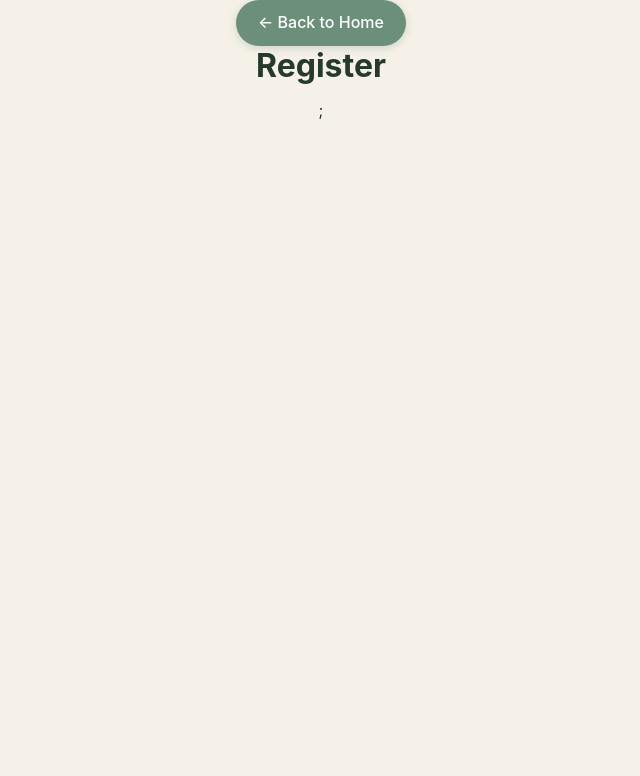
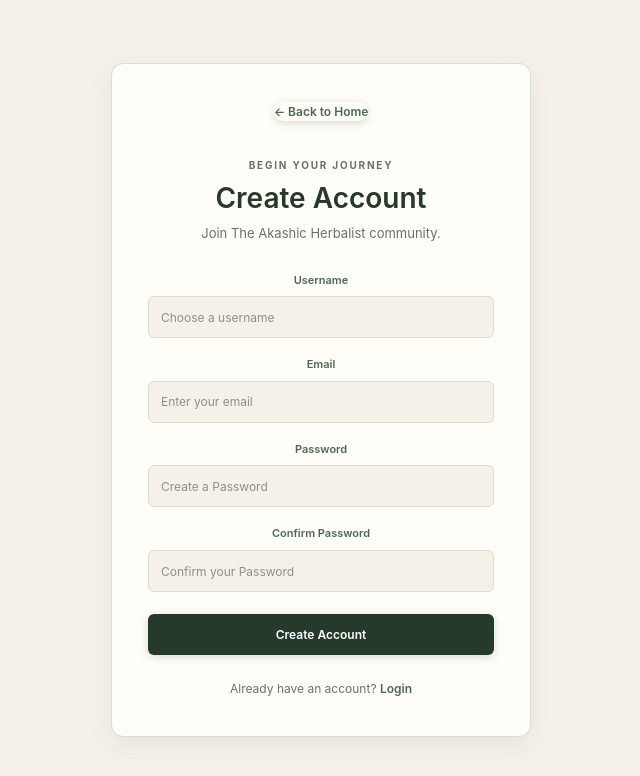
Before and after one commit to Onayah369/TheAkashicHerbalist_FRONTEND, a React (Vite) app: page /register in a window 1280 px wide. Shown: the top 776 px of the page, without its empty margins (319-959 px from the left). Built offline with nearby package versions, Linux system fonts and the light colour scheme.

Commit message:
Build functional user registration

```diff
--- a/src/pages/Register.jsx
+++ b/src/pages/Register.jsx
@@ -1,16 +1,150 @@
-import { useNavigate } from "react-router-dom";
-
-
-
+import { useState } from "react";
+import { Link, useNavigate } from "react-router-dom";
 
 function Register() {
     const navigate = useNavigate();
+
+    const [username, setUsername] = useState("");
+    const [email, setEmail] = useState("");
+    const [password, setPassword] = useState("");
+    const [confirmPassword, setConfirmPassword] = useState("");
+    const [error, setError] = useState("");
+    const [success, setSuccess] = useState("");
+    const [loading, setLoading] = useState(false);
+
+    const handleSubmit = async (event) => {
+        event.preventDefault();
+
+        setError("");
+        setSuccess("");
+
+        if (password !== confirmPassword) {
+            setError("Passwords do not match");
+            return;
+        }
+
+        setLoading(true);
+
+        try {
+            const response = await fetch(
+                "http://localhost:8888/api/auth/register",
+                {
+                    method: "POST",
+                    headers: {
+                        "Content-Type": "application/json",
+                    },
+                    body: JSON.stringify({
+                        username,
+                        email,
+                        password,
+                    }),
+                }
+            );
+
+            const data = await response.json();
+
+            if (!response.ok) {
+                throw new Error(data.message || "Registration failed");
+            }
+
+            setSuccess("Account created successfully!");
+
+            setTimeout(() => {
+                navigate("/login");
+            },  1000);
+        } catch (err) {
+            setError(error.message);
+        } finally {
+            setLoading(false);
+        }
+    };
+
     return (
-        <main>
-            <button onClick={() => navigate("/")}>
-                ← Back to Home
-            </button>
-            <h1>Register</h1>;
+        <main className="auth-page">
+            <section className="auth-card">
+                <button
+                    type="button"
+                    className="back-button"
+                    onClick={() => navigate("/")}>
+                    ← Back to Home
+                </button>
+
+                <div className="auth-heading">
+                    <p className="auth-eyebrow">BEGIN YOUR JOURNEY</p>
+                    <h1>Create Account</h1>
+                    <p>Join The Akashic Herbalist community.</p>
+                </div>
+
+                <form className="auth-form" onSubmit={handleSubmit}>
+                    <div className="form-group">
+                        <label htmlFor="username">Username</label>
+                        <input
+                            id="username"
+                            type="text"
+                            autoComplete="username"
+                            value={username}
+                            onChange={(event) => setUsername(event.target.value)}
+                            placeholder="Choose a username"
+                            required
+                        />
+                    </div>
+                    <div className="form-group">
+                        <label htmlFor="email">Email</label>
+                        <input
+                            id="email"
+                            type="email"
+                            autoComplete="email"
+                            value={email}
+                            onChange={(event) => setEmail(event.target.value)}
+                            placeholder="Enter your email"
+                            required
+                        />
+                    </div>
+                    <div className="form-group">
+                        <label htmlFor="password">Password</label>
+                        <input
+                            id="password"
+                            type="password"
+                            autoComplete="new-password"
+                            value={password}
+                            onChange={(event) => setPassword(event.target.value)}
+                            placeholder="Create a Password"
+                            required
+                        />
+                    </div>
+                    <div className="form-group">
+                        <label htmlFor="confirmPassword">Confirm Password</label>
+                        <input
+                            id="confirmPassword"
+                            type="password"
+                            autoComplete="new-password"
+                            value={confirmPassword}
+                            onChange={(event) => setConfirmPassword(event.target.value)}
+                            placeholder="Confirm your Password"
+                            required
+                        />
+                    </div>
+
+                    {error && <p className="auth-error">{error}</p>}
+
+                    {success && (
+                        <p className="auth-success">{success}</p>
+                    )}
+
+                    <button
+                        type="submit"
+                        className="auth-submit"
+                        disabled={loading}
+                    >
+                        {loading ? "Create Account..." : "Create Account"}
+                    </button>
+                </form>
+
+                <p className="auth-switch">
+                    Already have an account?{" "}
+                    <Link to="/login">Login</Link>
+                </p>
+            </section>
         </main>
     );
 }
--- a/src/styles.css
+++ b/src/styles.css
@@ -642,6 +642,13 @@
     line-height: 1.4;
 }
 
+.auth-success {
+    margin: -4px 0 0;
+    color: #496A52;
+    font-size: 11px;
+    line-height: 1.4;
+}
+
 .auth-switch {
     margin: 24px 0 0;
     text-align: center;
```
